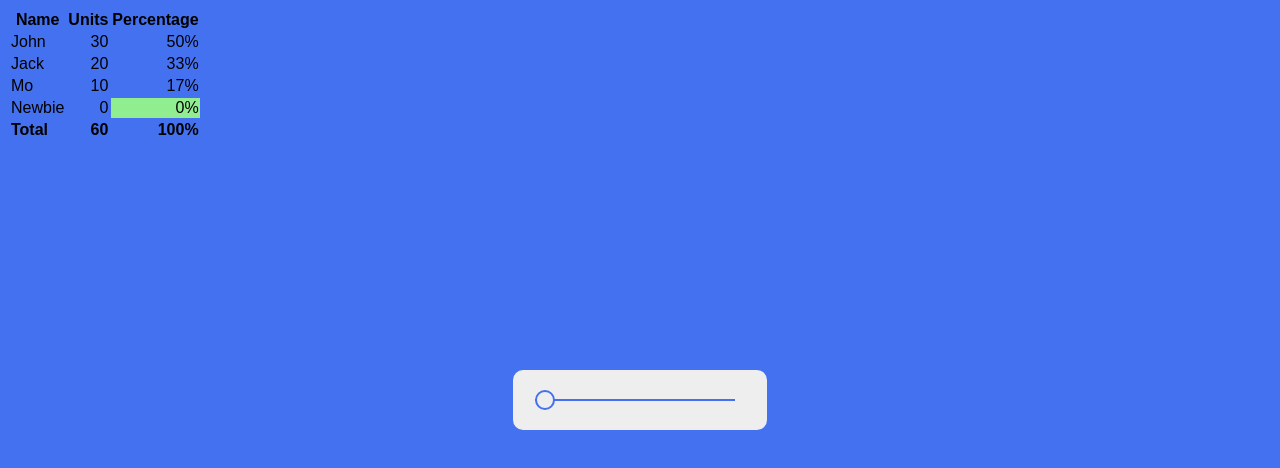
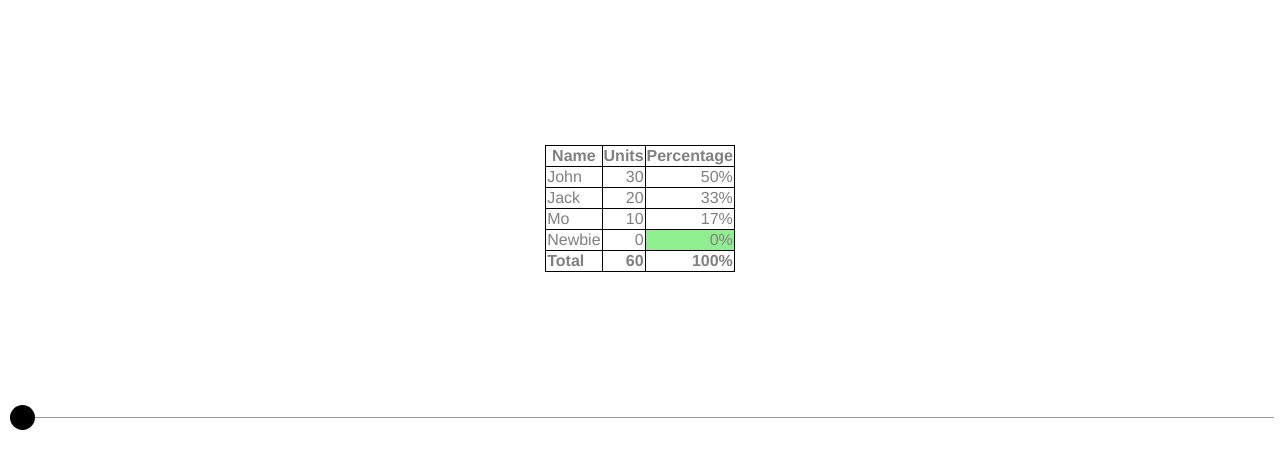
Before and after one commit to RabbitJackTrade/sliderJs2, a plain HTML site: page index.html in a window 1280 px wide. Drawn offline with Linux system fonts and the light colour scheme.

Commit message:
Update styles.css

```diff
--- a/css/styles.css
+++ b/css/styles.css
@@ -1,46 +1,60 @@
-body {
-  background:#4471ef;
-  font-family:"Raleway",sans-serif;
+body{
+	font-family: Helvetica, sans-serif;
+	color: GrayText;
+	-webkit-font-smoothing: antialiased;
+	}
+
+.wrap{
+	position: relative;
+	width: 90%;
+	max-width: 400px;
+	margin: 100px auto;
 }
-.range-input {
-  position:absolute;
-  top:50%;
-  left:50%;
-  transform:translate(-50%,-50%);
-  background:#eee;
-  padding:10px 20px;
-  display:flex;
-  align-items:center;
-  border-radius:10px;
+
+.value {
+	position: relative;
+  text-align: center;
+  font-size: 18px;
+	margin-top: 20px;
+  width: 100%;
+  height: 100px;
+  line-height: 1.5em;
 }
-.range-input input {
-  -webkit-appearance:none;
-  width:200px;
-  height:2px;
-  background:#4471ef;
-  border:none;
-  outline:none;
+
+
+input[type="range"] {
+  display: block;
+  -webkit-appearance: none;
+	-moz-appearance: none;
+	background: #999;
+	border-radius: 5px;
+  width: 100%;
+  height: 1px;
+  outline: 0;
 }
-.range-input input::-webkit-slider-thumb {
-  -webkit-appearance:none;
-  width:20px;
-  height:20px;
-  background:#eee;
-  border:2px solid #4471ef;
-  border-radius:50%;
+input[type="range"]::-webkit-slider-thumb {
+  -webkit-appearance: none;
+  background-color: #000;
+  width: 25px;
+  height: 25px;
+  border-radius: 50%;
+  cursor: pointer;
+  transition: .3s ease-in-out;
 }
-.range-input input::-webkit-slider-thumb:hover {
-  background:#4471ef;
+
+  input[type="range"]::-webkit-slider-thumb:active {
+    transform: scale(1);
+  }
+
+  table {
+  border-collapse: collapse;
+  margin: 145px;
+  margin-left:auto;
+  margin-right:auto;
+  border:1px solid black;
 }
-.range-input .value {
-  color:#4471ef;
-  text-align:center;
-  font-weight:600;
-  line-height:40px;
-  height:40px;
-  overflow:hidden;
-  margin-left:10px;
+
+th, td {
+  border: 1px solid black;
+
 }
-.range-input .value div {
-  transition:all 300ms ease-in-out;
-}
```
